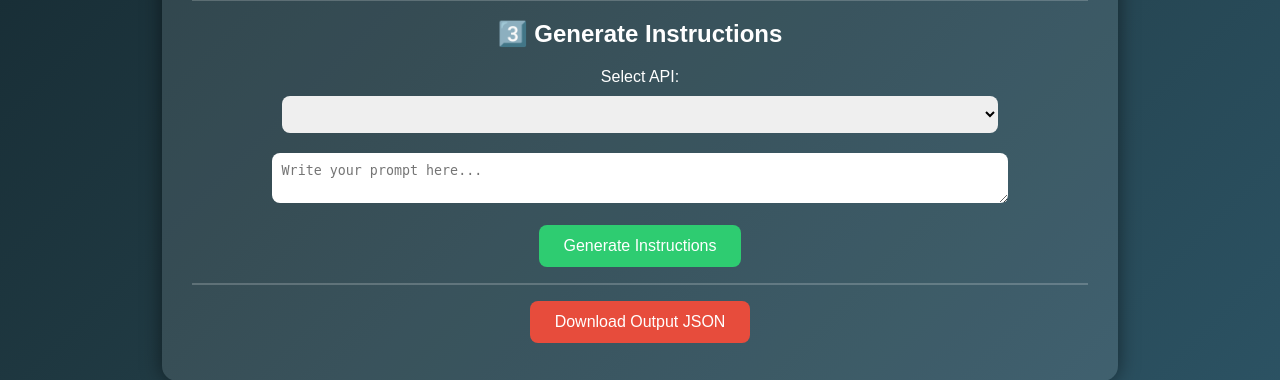
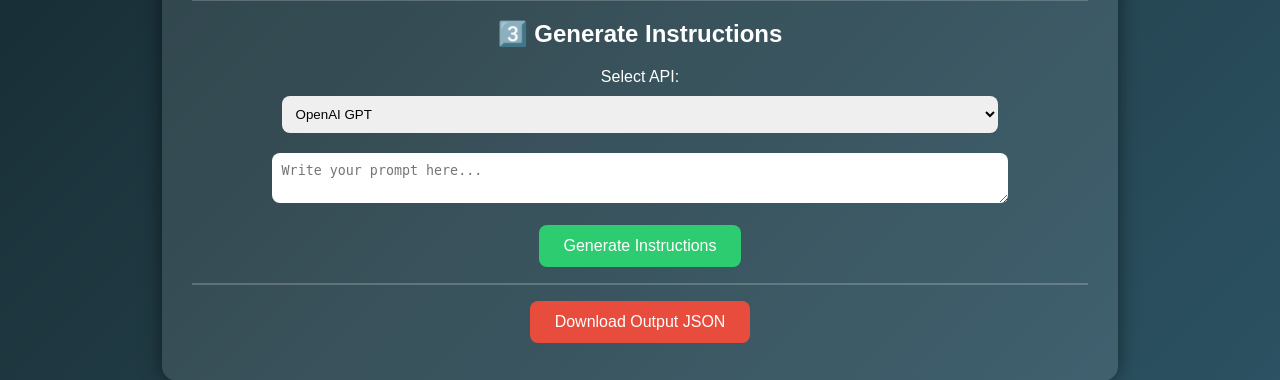
Before and after one commit to Atifa891/ai-instruction-generator, a Flask app: page / in a window 1280 px wide. Shown: the part 659-1039 px from the top of the page. Run offline with Flask 3, Linux system fonts and the light colour scheme; lists and menus that the app fills with data are empty.

Commit message:
Fix API dropdown for OpenAI

```diff
--- a/templates/index.html
+++ b/templates/index.html
@@ -90,10 +90,8 @@
 
     <label>Select API:</label><br>
     <select name="selected_api" required>
-        {% for api in apis %}
-            <option value="{{ api.name }}">{{ api.name }}</option>
-        {% endfor %}
-    </select>
+    <option value="OpenAI GPT">OpenAI GPT</option>
+</select>
 
     <textarea name="prompt" placeholder="Write your prompt here..." required></textarea>
 
```
